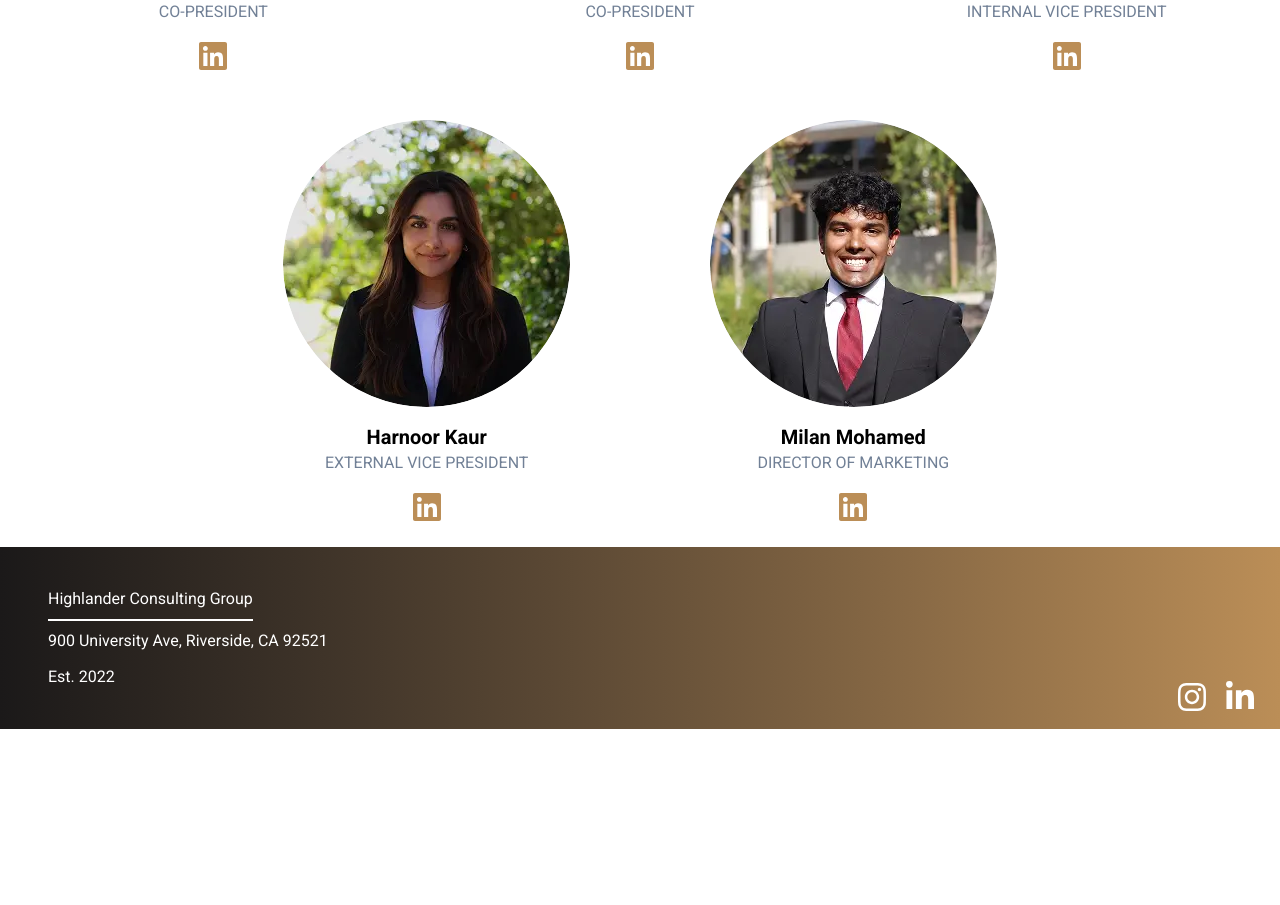
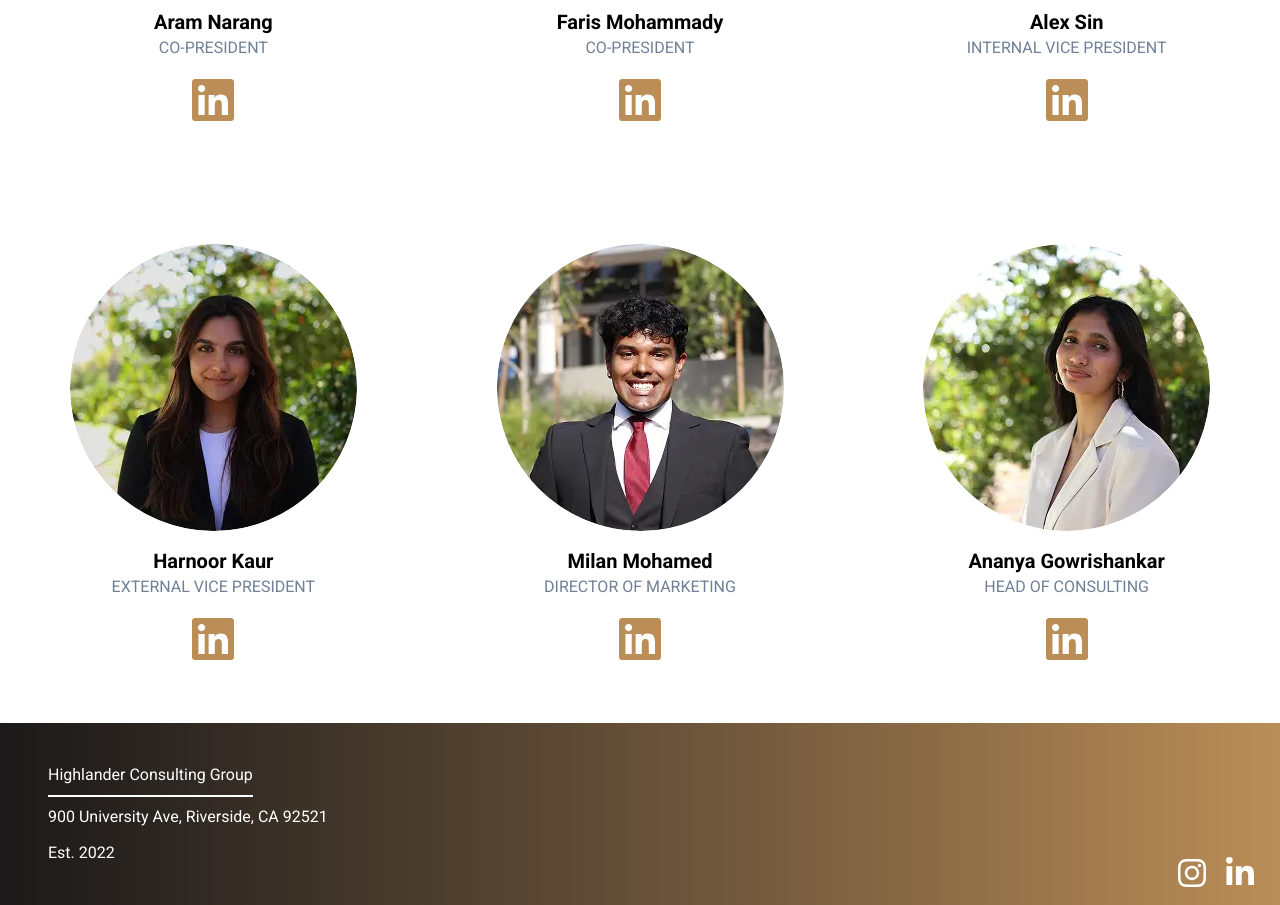
Before and after one commit to acm-ucr/hcg, a Next.js app: page /board in a window 1280 px wide. Shown: the part 931-1836 px from the top of the page. Before the commit the page ends 1660 px from the top, so only its background shows below. Built offline with nearby package versions, Linux system fonts and the light colour scheme.

Commit message:
different screens

```diff
--- a/package.json
+++ b/package.json
@@ -16,7 +16,7 @@
     "internal-ip": "^8.0.1",
     "lucide-react": "0.484.0",
     "motion": "^12.23.24",
-    "next": "15.2.4",
+    "next": "^16.0.2-canary.5",
     "react": "19.0.0",
     "react-dom": "19.0.0",
     "react-icons": "^5.5.0"
@@ -31,7 +31,7 @@
     "@types/react-dom": "19.0.3",
     "@typescript-eslint/eslint-plugin": "8.28.0",
     "@typescript-eslint/parser": "8.28.0",
-    "eslint": "9.23.0",
+    "eslint": "^9.39.0",
     "eslint-config-prettier": "10.1.1",
     "eslint-plugin-prettier": "5.2.5",
     "eslint-plugin-react": "7.37.4",
--- a/src/components/board/BoardCard.tsx
+++ b/src/components/board/BoardCard.tsx
@@ -11,7 +11,7 @@ export interface BoardCardProps {
 
 const BoardCard = ({ name, role, image, linkedin }: BoardCardProps) => {
   return (
-    <div className="flex w-1/3 flex-col items-center p-6 text-center">
+    <div className="flex flex-col items-center p-6 pt-15 pb-15 text-center sm:w-1/2 lg:w-1/3">
       <Image src={image} alt={name} className="mx-auto mb-4 rounded-full" />
 
       <div className="text-center text-xl font-semibold">{name}</div>
@@ -19,7 +19,7 @@ const BoardCard = ({ name, role, image, linkedin }: BoardCardProps) => {
       <div className="text-hcg-dark-gray mb-4 text-center">{role}</div>
 
       <Link href={linkedin} target="_blank">
-        <FaLinkedin className="text-hcg-gold h-8 w-8" />
+        <FaLinkedin className="text-hcg-gold h-12 w-12" />
       </Link>
     </div>
   );
--- a/src/data/BoardData.ts
+++ b/src/data/BoardData.ts
@@ -5,6 +5,7 @@ import FarisImg from "@/public/board/FarisMohammady.webp";
 import AlexImg from "@/public/board/AlexSin.webp";
 import HarnoorImg from "@/public/board/HarnoorKaur.webp";
 import MilanImg from "@/public/board/MilanMohamed.webp";
+import AnanyaImg from "@/public/board/AnanyaGowrishankar.webp";
 
 interface BoardInfoProps {
   name: string;
@@ -44,4 +45,10 @@ export const boardInfo: BoardInfoProps[] = [
     image: MilanImg,
     linkedin: "https://www.linkedin.com/in/milan-mohamed/",
   },
+  {
+    name: "Ananya Gowrishankar",
+    title: "HEAD OF CONSULTING",
+    image: AnanyaImg,
+    linkedin: "https://www.linkedin.com/in/ananya-gowrishankar-/",
+  },
 ];
```
Also changed, not shown: tsconfig.json (+8 -2 lines), 1 other file (tests, documents, lock files or other folders).
